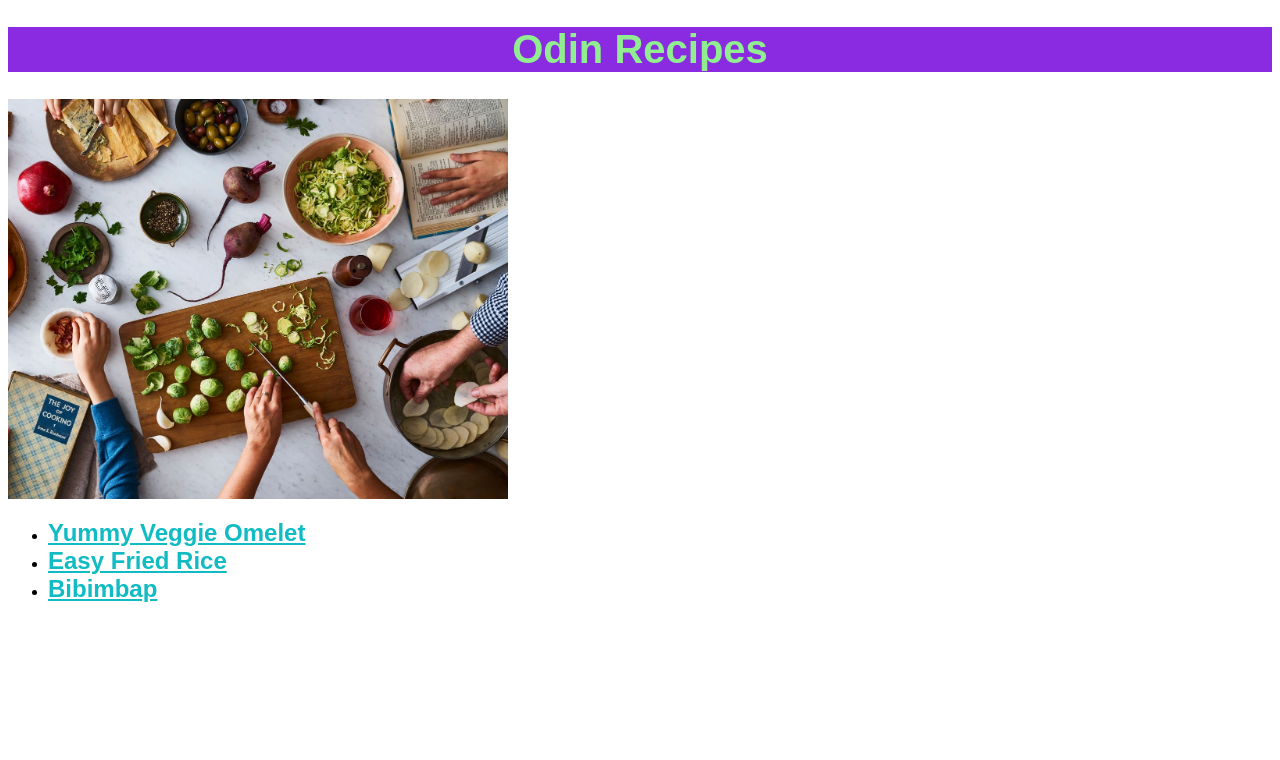
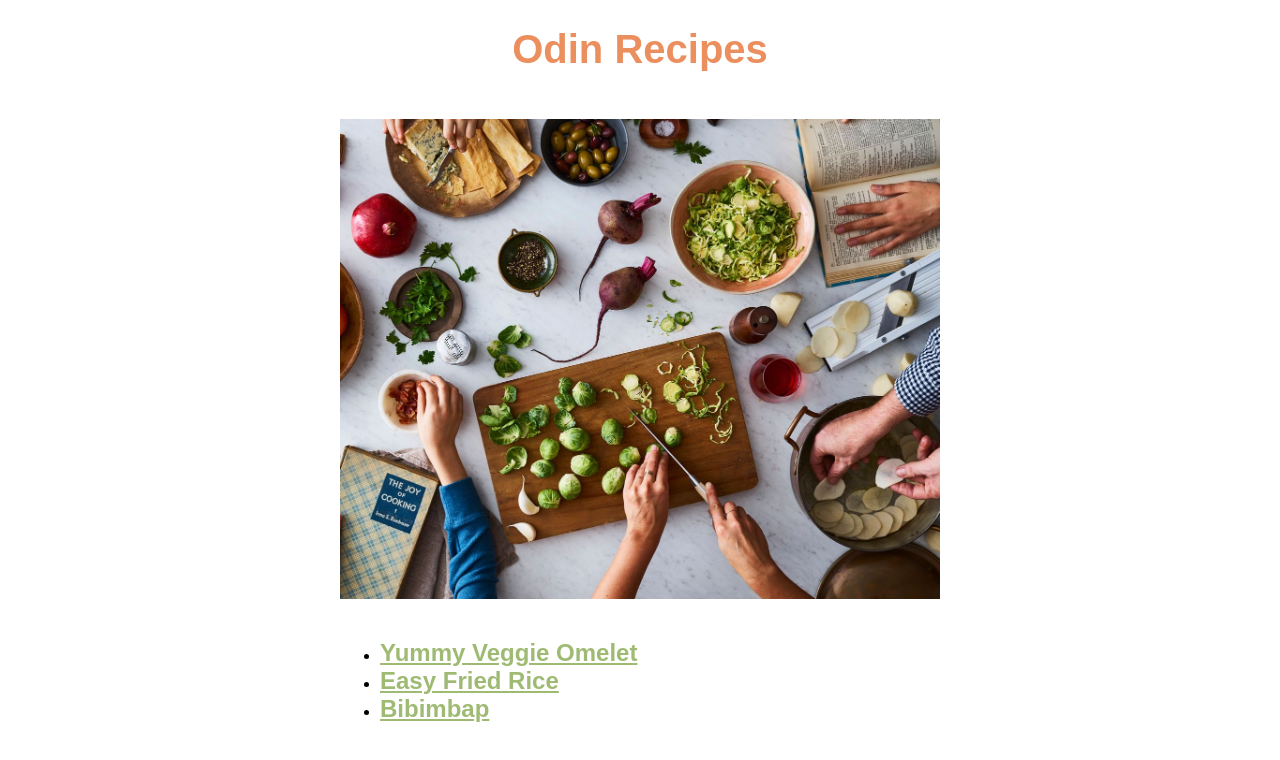
Before and after one commit to phoemoudom/odin-recipes, a plain HTML site: page index.html in a window 1280 px wide. Drawn offline with Linux system fonts and the light colour scheme.

Commit message:
Change home page layout and add some styles
Change page layout to center,change color to all heading and remove background-color

```diff
--- a/css/style.css
+++ b/css/style.css
@@ -2,20 +2,25 @@
   font-family: Arial, Helvetica, sans-serif;
 }
 
+body {
+  max-width: 600px;
+  margin: 20px auto;
+}
+
 h1 {
-  background-color: blueviolet;
-  color: lightgreen;
+  color: #EC8F5E;
   text-align: center;
   font-size: 2.5rem;
 }
 
 .recipe-img {
-  width: 500px;
+  width: 600px;
   height: auto;
+  margin: 20px auto;
 }
 
 a {
-  color: rgb(17, 187, 196);
+  color: #9FBB73;
   font-weight: bold;
   font-size: 1.5rem;
 }
```
